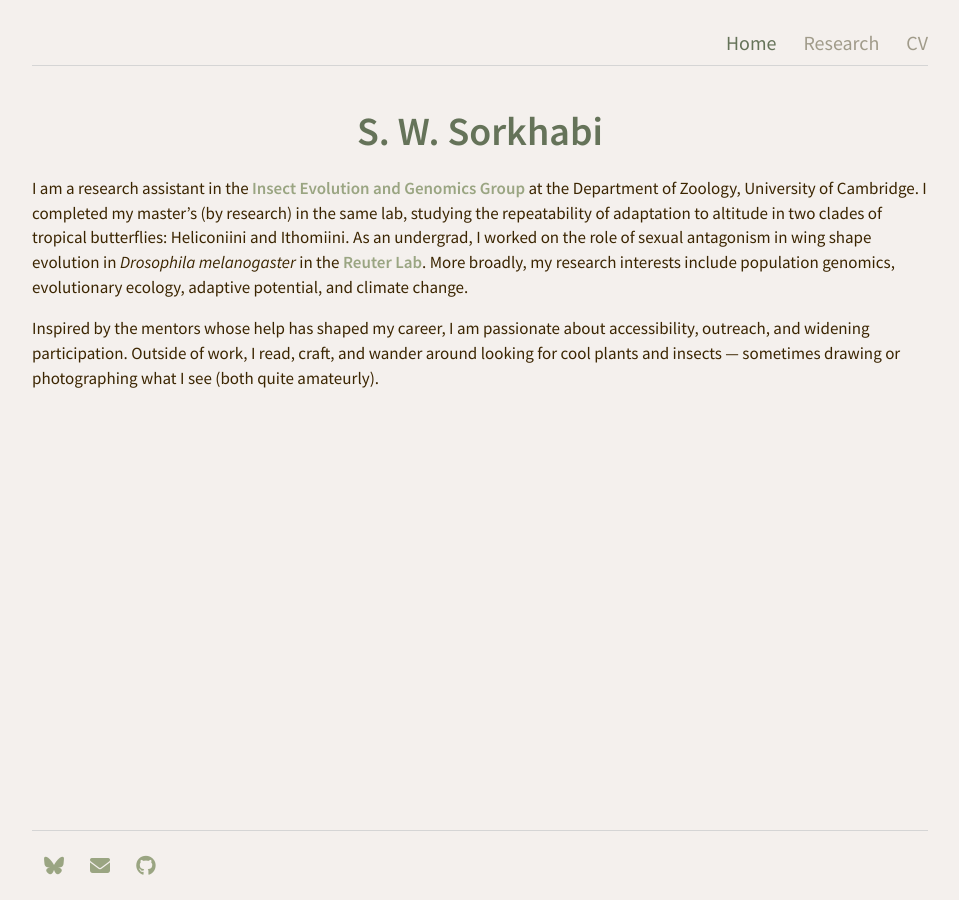
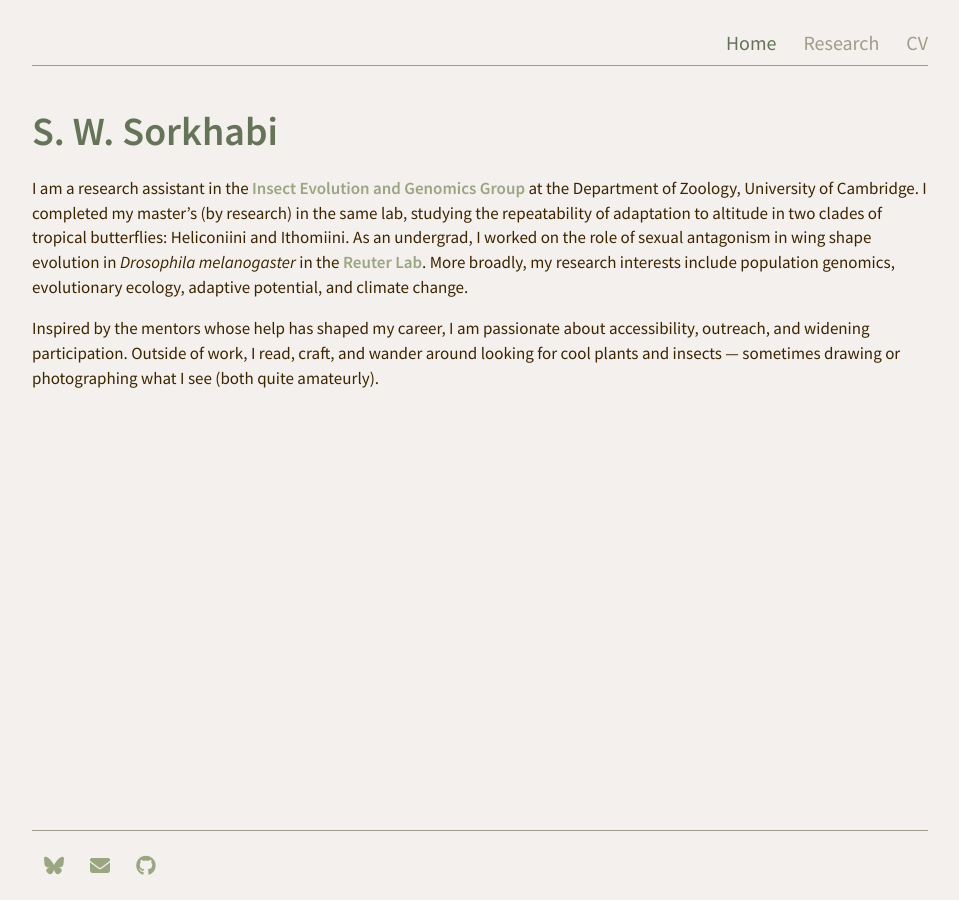
Before and after one commit to ssorkhabi/ssorkhabi.github.io, a Jekyll site: the page built from index.md, in a window 1280 px wide. Shown: the whole page, without its empty margins (160-1119 px from the left). Built offline with Jekyll 4.4.1, drawn with Linux system fonts in a browser that asks for light colours.

Commit message:
modify alignment

```diff
--- a/css/main.css
+++ b/css/main.css
@@ -1,7 +1,7 @@
 /* COLOURS */
 :root {
   --cream: #f4f0ed;
-  --border: #d5d5d5;
+  --border: #a09b8a;
   --text: #3B2500;
   --sage: #9aa582;
   --sage-dark: #657359;
@@ -106,7 +106,7 @@ h1 {
   font-size: 4rem;
   font-family: "Source Sans Pro", sans-serif;
   font-weight: 600;
-  text-align: center;
+  text-align: left;
   color: var(--sage-dark);
 }
 
@@ -189,7 +189,7 @@ p {
   font-size: 3.8rem;
   color: var(--sage-dark);
   font-family: "Source Sans Pro", sans-serif;
-  text-align: center;
+  text-align: left;
   font-weight: normal;
 }
 
```
